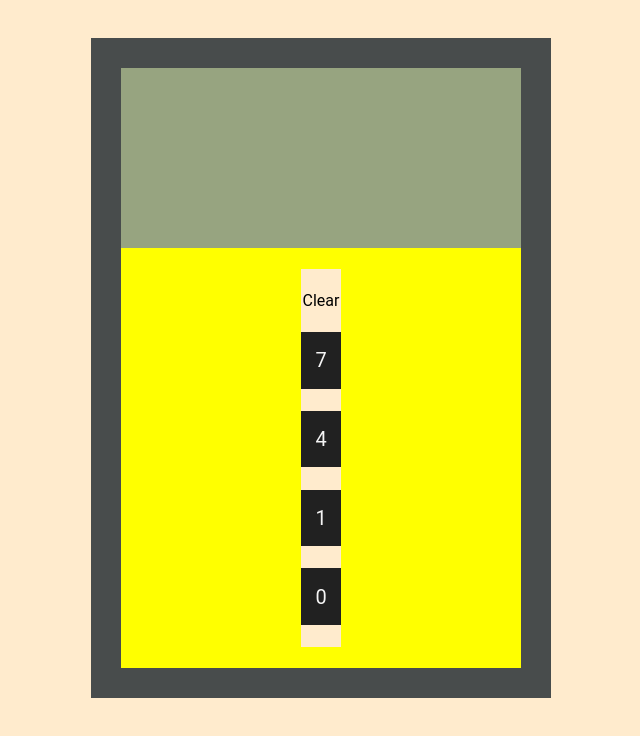
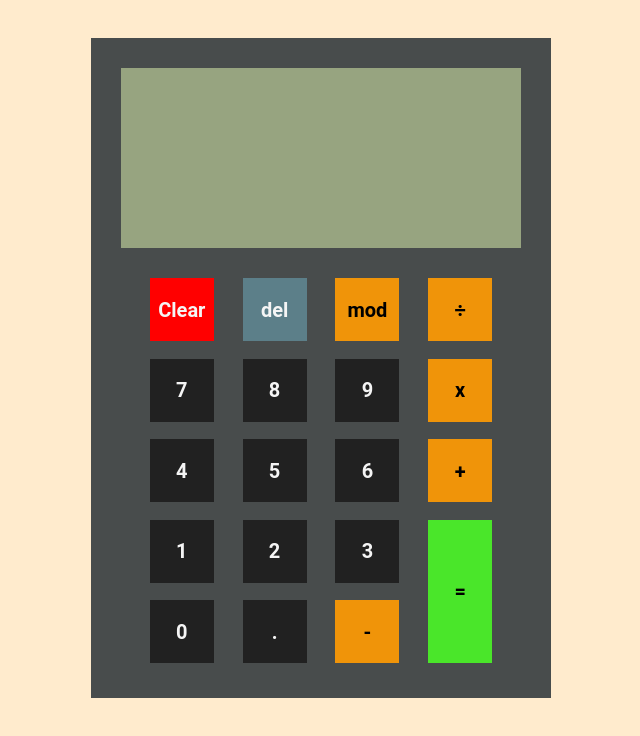
Before and after one commit to jcanoCS/calculator, a plain HTML site: page index.html in a window 1280 px wide. Shown: the whole page, without its empty margins (319-959 px from the left). Drawn offline with Linux system fonts and the light colour scheme.

Commit message:
Adding additional button columns and style

```diff
--- a/index.html
+++ b/index.html
@@ -17,12 +17,32 @@
             </div>
 
             <div class="bottom">
-                <div class="column">
-                    <btn id="clear calculator">Clear</btn>
+                <div class="column first">
+                    <btn class="special calculator" id="clear">Clear</btn>
                     <btn class="digit calculator" id="7">7</btn>
                     <btn class="digit calculator" id="4">4</btn>
                     <btn class="digit calculator" id="1">1</btn>
                     <btn class="digit calculator" id="0">0</btn>
+                </div>
+                <div class="column second">
+                    <btn class="special calculator" id="backspace">del</btn>
+                    <btn class="digit calculator" id="8">8</btn>
+                    <btn class="digit calculator" id="5">5</btn>
+                    <btn class="digit calculator" id="2">2</btn>
+                    <btn class="digit calculator" id=".">.</btn>
+                </div>
+                <div class="column third">
+                    <btn class="operation calculator" id="mod">mod</btn>
+                    <btn class="digit calculator" id="9">9</btn>
+                    <btn class="digit calculator" id="6">6</btn>
+                    <btn class="digit calculator" id="3">3</btn>
+                    <btn class="operation calculator" id="-">-</btn>
+                </div>
+                <div class="column fourth">
+                    <btn class="operation calculator" id="÷">÷</btn>
+                    <btn class="operation calculator" id="x">x</btn>
+                    <btn class="operation calculator" id="+">+</btn>
+                    <btn class="special calculator" id="equals-symbol">=</btn>
                 </div>
             </div>
         </div>
--- a/style.css
+++ b/style.css
@@ -1,12 +1,11 @@
-* {
-    font-family: 'Roboto', Arial;
-    background-color: blanchedalmond;
-}
+
 
 body {
     display: flex;
     justify-content: center;
     align-items: center;
+    font-family: 'Roboto', Arial;
+    background-color: blanchedalmond;
 }
 
 .container {
@@ -15,7 +14,6 @@ body {
     margin-top: 30px;
     align-items: center;
     padding: 30px;
-
     background-color: rgb(72, 76, 76);
     width: 400px;
     height: 600px;
@@ -28,7 +26,6 @@ body {
 }
 
 .container .bottom {
-    background-color: yellow;
     width: 100%;
     height: 70%;
     display: flex;
@@ -38,28 +35,50 @@ body {
 }
 
 .bottom > .column {
+    margin-top: 25px;
     display: flex;
     flex-direction: column;
-    height: 90%;
-    width: 10%;
+    height: 100%;
+    width: 16%;
     justify-content: space-evenly;
     align-items: center;
 }
 
 
-
-btn.digit {
-    background-color: rgb(33, 33, 33);
-    color: whitesmoke;
+btn.calculator {
     display: flex;
     height: 15%;
     width: 100%;
     font-size: 20px;
     justify-content: center;
     align-items: center;
+    font-weight: bold;
+}
+
+
+btn.digit {
+    background-color: rgb(33, 33, 33);
+    color: whitesmoke;
+}
+
+btn.operation {
+    background-color: rgba(255, 155, 4, 0.919);
 }
 
 btn#clear {
     background-color: red;
     color: whitesmoke;
+    font-size: 20px;
 }
+
+btn#equals-symbol {
+    background-color: rgb(74, 230, 42);
+    height: 34%;
+}
+
+btn#backspace {
+    background-color: rgb(92, 127, 137);
+    font-weight: bolder;
+    color: whitesmoke;
+    font-size: 20px;
+}
```
